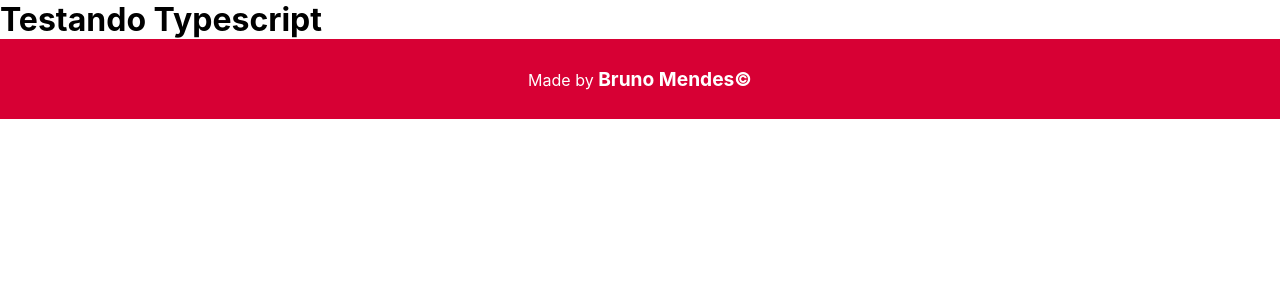
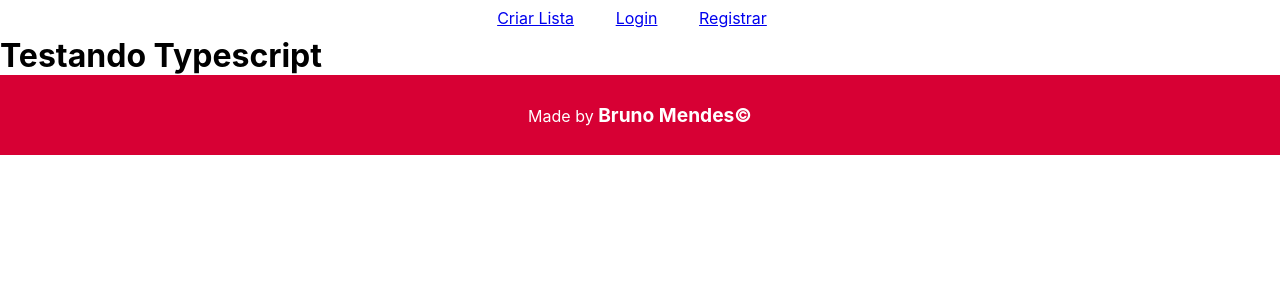
Before and after one commit to Brpimendes/list-web-ts, a React (Create React App) app: page / in a window 1280 px wide. Shown: the top 300 px of the page. Built offline with nearby package versions, Linux system fonts and the light colour scheme; the HTML template or start-up script is replaced by a standard one.

Commit message:
Inclusao da navbar a pagina.

```diff
--- a/src/App.tsx
+++ b/src/App.tsx
@@ -1,11 +1,14 @@
 import './App.css';
+
+import NavbarContainer from './components/Navbar';
 import FooterContainer from './components/Footer';
 
 function App() {
   return (
     <div className="App">
-     <h1>Testando Typescript</h1>
-     <FooterContainer/>
+      <NavbarContainer />
+      <h1>Testando Typescript</h1>
+      <FooterContainer/>
     </div>
   );
 }
--- /dev/null
+++ b/src/components/Navbar/index.tsx
@@ -0,0 +1,37 @@
+import { NavLink } from "react-router-dom";
+import { Navbar } from "./styles";
+
+const NavbarContainer = () => {
+  return (
+    <Navbar>
+      <ul className="links_list">
+        <li>
+          <NavLink
+            to="/"
+            className={({ isActive }) => (isActive ? "active" : "")}
+          >
+            Criar Lista
+          </NavLink>
+        </li>
+        <li>
+          <NavLink
+            to="/login"
+            className={({ isActive }) => (isActive ? "active" : "")}
+          >
+            Login
+          </NavLink>
+        </li>
+        <li>
+          <NavLink
+            to="/register"
+            className={({ isActive }) => (isActive ? "active" : "")}
+          >
+            Registrar
+          </NavLink>
+        </li>
+      </ul>
+    </Navbar>
+  );
+};
+
+export default NavbarContainer;
--- /dev/null
+++ b/src/components/Navbar/styles.ts
@@ -0,0 +1,31 @@
+import styled from "styled-components";
+
+export const Navbar = styled.nav`
+    display: flex;
+    justify-content: space-around;
+    align-items: center;
+    padding: 0.5em 2em;
+
+    ul{
+        display: flex;
+        list-style: none;
+
+        li{
+            margin-right: 1em;
+
+            a{
+                padding: 0.6em 0.8em;
+
+                &:hover{
+                    color: #fff;
+                }
+            }
+
+            active{
+                border-radius: 5px;
+                background-color: #e96f6f;
+                color: #fff;
+            }
+        }
+    }
+`;
```
